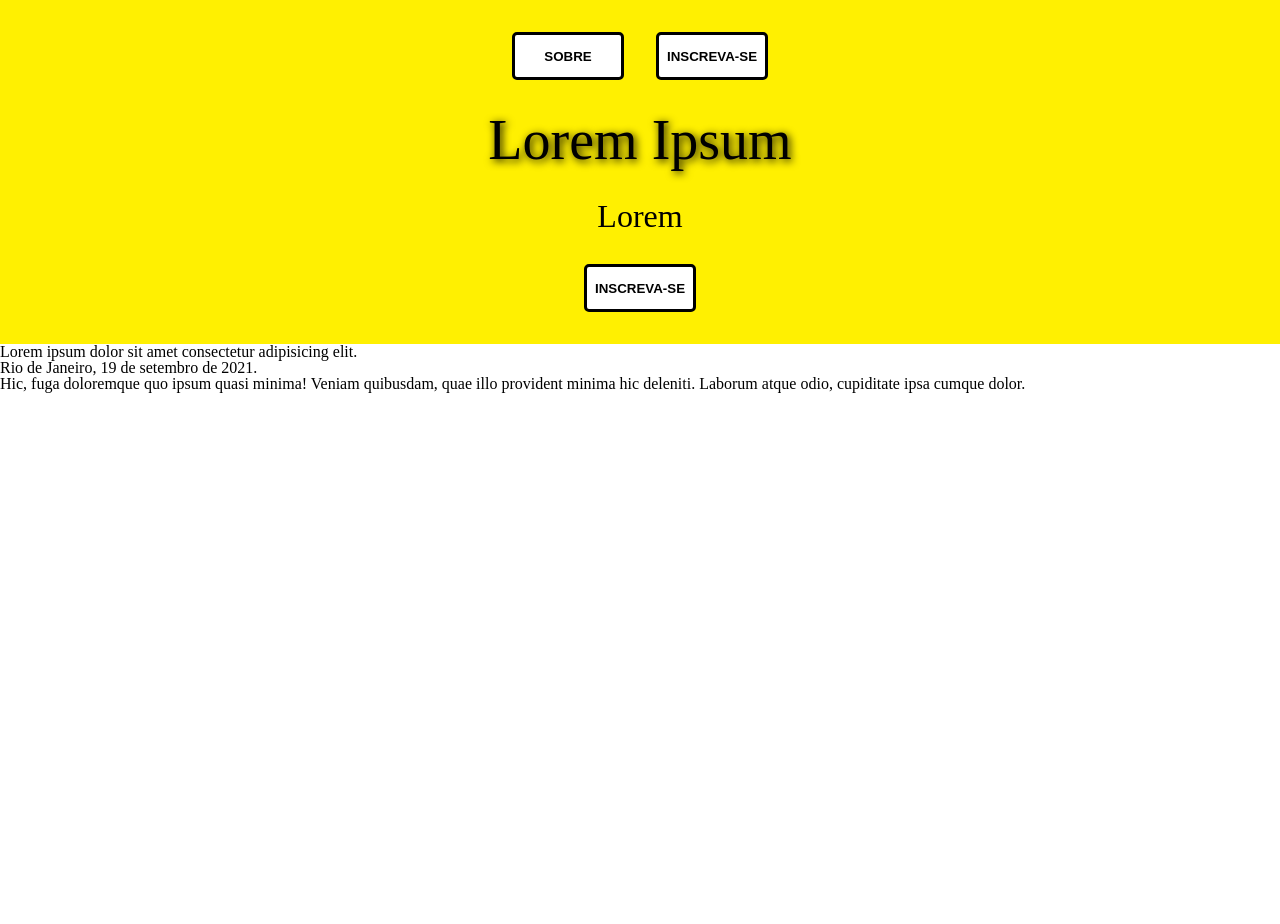
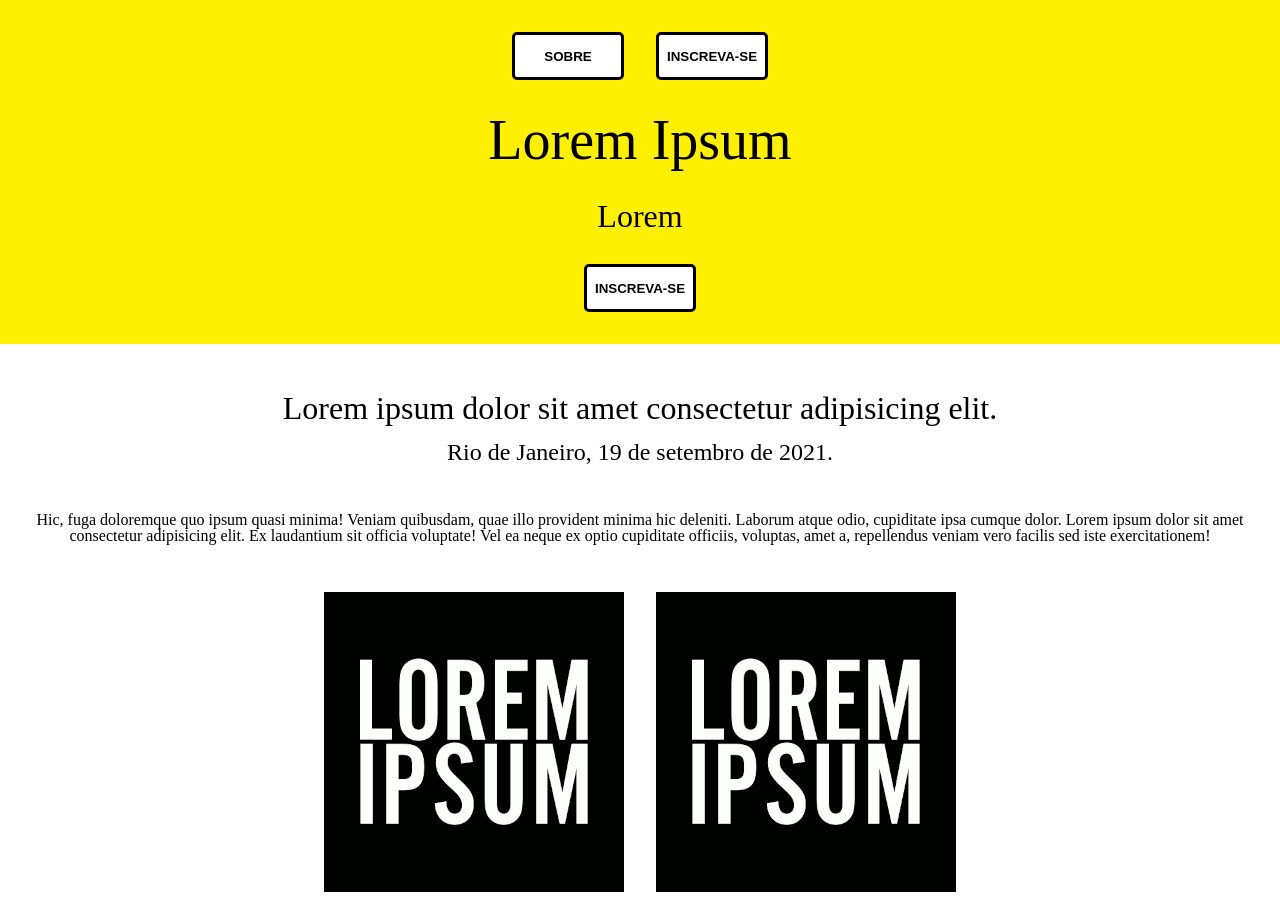
Before and after one commit to LaelBelchior/ProjetoConclusaoAlura_FrontEnd, a plain HTML site: page index.html in a window 1280 px wide. Before the commit the page ends 800 px from the top, so only its background shows below. Drawn offline with Linux system fonts and the light colour scheme.

Commit message:
main - chamada

```diff
--- a/css/header.css
+++ b/css/header.css
@@ -13,7 +13,6 @@ header{
 #h1-chamada{
 
     font-size: 3.5rem;
-    text-shadow: 2px 2px 8px var(--preto);
     margin: 1rem;
 
 }
@@ -76,7 +75,7 @@ h2{
 
 @media screen and (max-width: 376px) {
 
-    .cabecalho-botoes{
+    .cabecalho-nav{
 
         display: none;
 
--- a/css/principal.css
+++ b/css/principal.css
@@ -1,5 +1,67 @@
-.principal{
+#principal{
+
+    display: flex;
+    flex-flow: column;
+    align-items: center;
+
+}
+
+#principal-titulos{
+
+    margin: 1rem;
+    padding: 1rem;
+
+    text-align: center;
+
+}
+
+#principal-titulos h1{
+
+    margin: 1rem;
+    font-size: 2rem;
+
+}
+
+#principal-titulos h3{
+
+    font-size: 1.5rem;
+
+}
+
+#principal-texto{
+
+    margin: 1rem;
+    text-align: center;
+
+}
+
+#principal-imagens{
+
+    display: flex;
+    flex-flow: row;
+    justify-content: space-around;
+
+    margin: 1rem;
+
+}
+
+.principal-imagem{
+
+    margin: 1rem;
+
+}
 
 
+@media screen and (max-width:375px) {
+
+    #principal-imagens{
+
+        display: flex;
+        flex-flow: column;
+        justify-content: space-around;
+
+        margin: 1rem;
+
+    }
 
 }
--- a/index.html
+++ b/index.html
@@ -54,16 +54,23 @@
 
     <main id="principal">
 
-        <section>
+        <section id="principal-titulos">
 
             <h1>Lorem ipsum dolor sit amet consectetur adipisicing elit.</h1>
             <h3>Rio de Janeiro, 19 de setembro de 2021.</h3>
 
         </section>
 
-        <section>
+        <section id="principal-texto">
 
-            <p>Hic, fuga doloremque quo ipsum quasi minima! Veniam quibusdam, quae illo provident minima hic deleniti. Laborum atque odio, cupiditate ipsa cumque dolor.</p>
+            <p>Hic, fuga doloremque quo ipsum quasi minima! Veniam quibusdam, quae illo provident minima hic deleniti. Laborum atque odio, cupiditate ipsa cumque dolor. Lorem ipsum dolor sit amet consectetur adipisicing elit. Ex laudantium sit officia voluptate! Vel ea neque ex optio cupiditate officiis, voluptas, amet a, repellendus veniam vero facilis sed iste exercitationem!</p>
+
+        </section>
+
+        <section id="principal-imagens">
+
+            <img src="./assets/li.png" alt="Lorem Ipsum" class="principal-imagem">
+            <img src="./assets/li.png" alt="Lorem Ipsum" class="principal-imagem">
 
         </section>
 
```
Also changed, not shown: assets/li.png (added).
